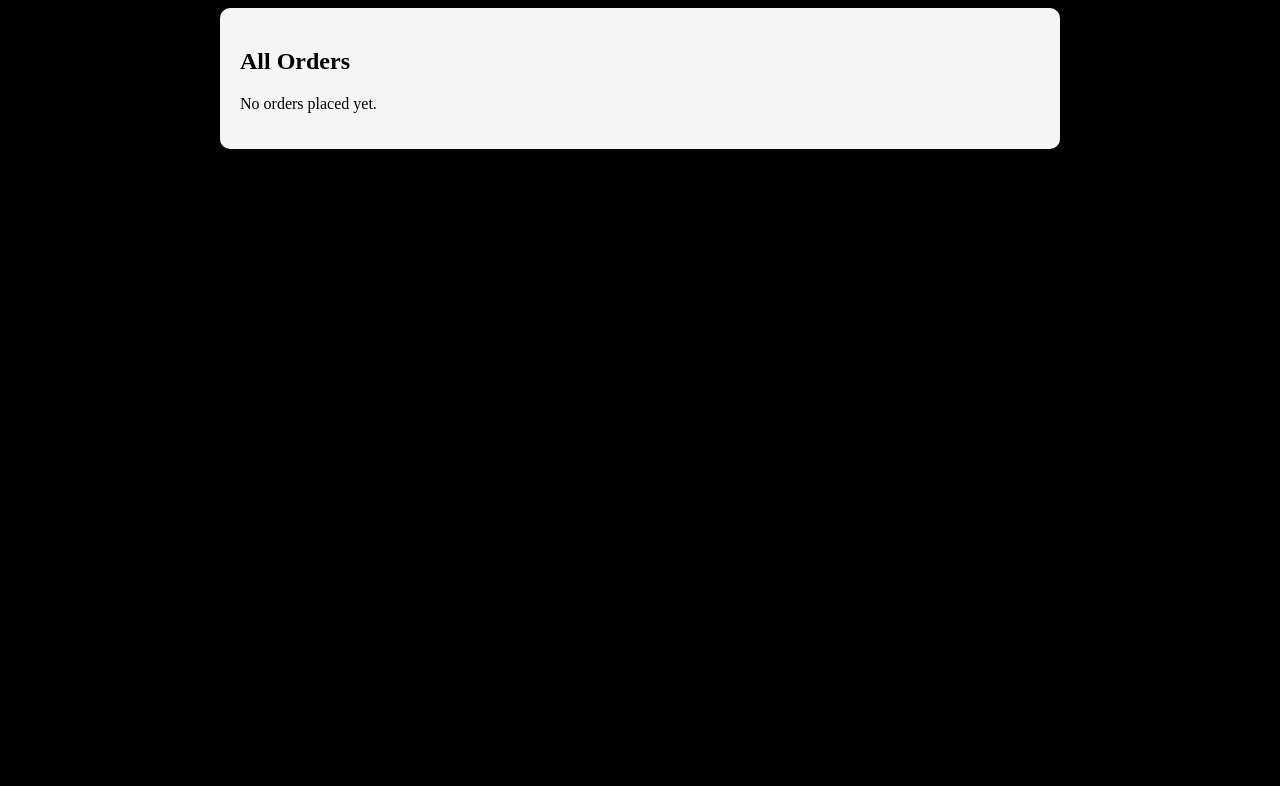
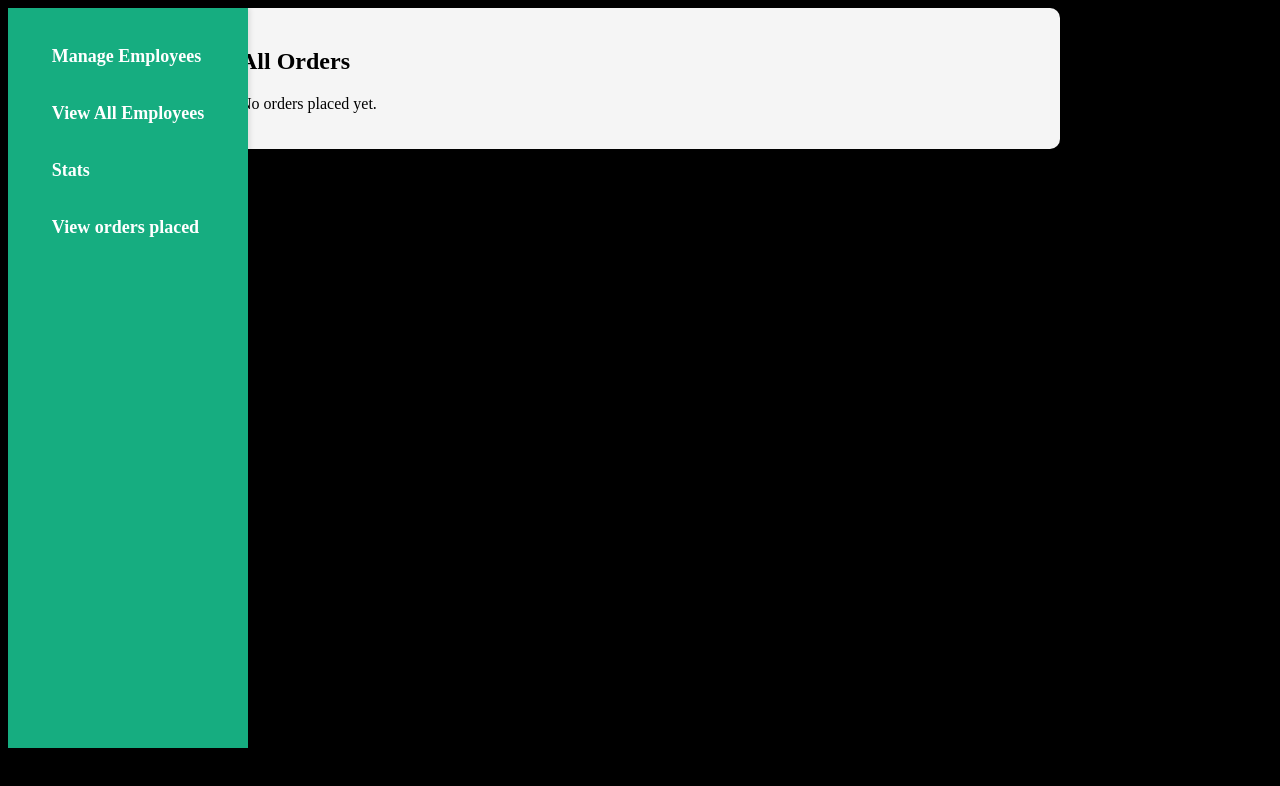
Before and after one commit to InamUllah2004/ecommerceApp, a Vue app: page /orderView in a window 1280 px wide. Shown: the top 786 px of the page. Built offline with nearby package versions, Linux system fonts and the light colour scheme.

Commit message:
final change 2 for me

```diff
--- a/src/orderView.vue
+++ b/src/orderView.vue
@@ -1,4 +1,5 @@
 <template>
+     <Header :role="'admin'"/>
   <div class="order-view">
     <h2>All Orders</h2>
 
@@ -32,7 +33,7 @@
 <script setup>
 import { useOrderStore } from './stores/orderData'
 import { onMounted, ref } from 'vue'
-
+import Header from './components/Header.vue'
 const orderStore = useOrderStore()
 const orders = ref([])
 
```
